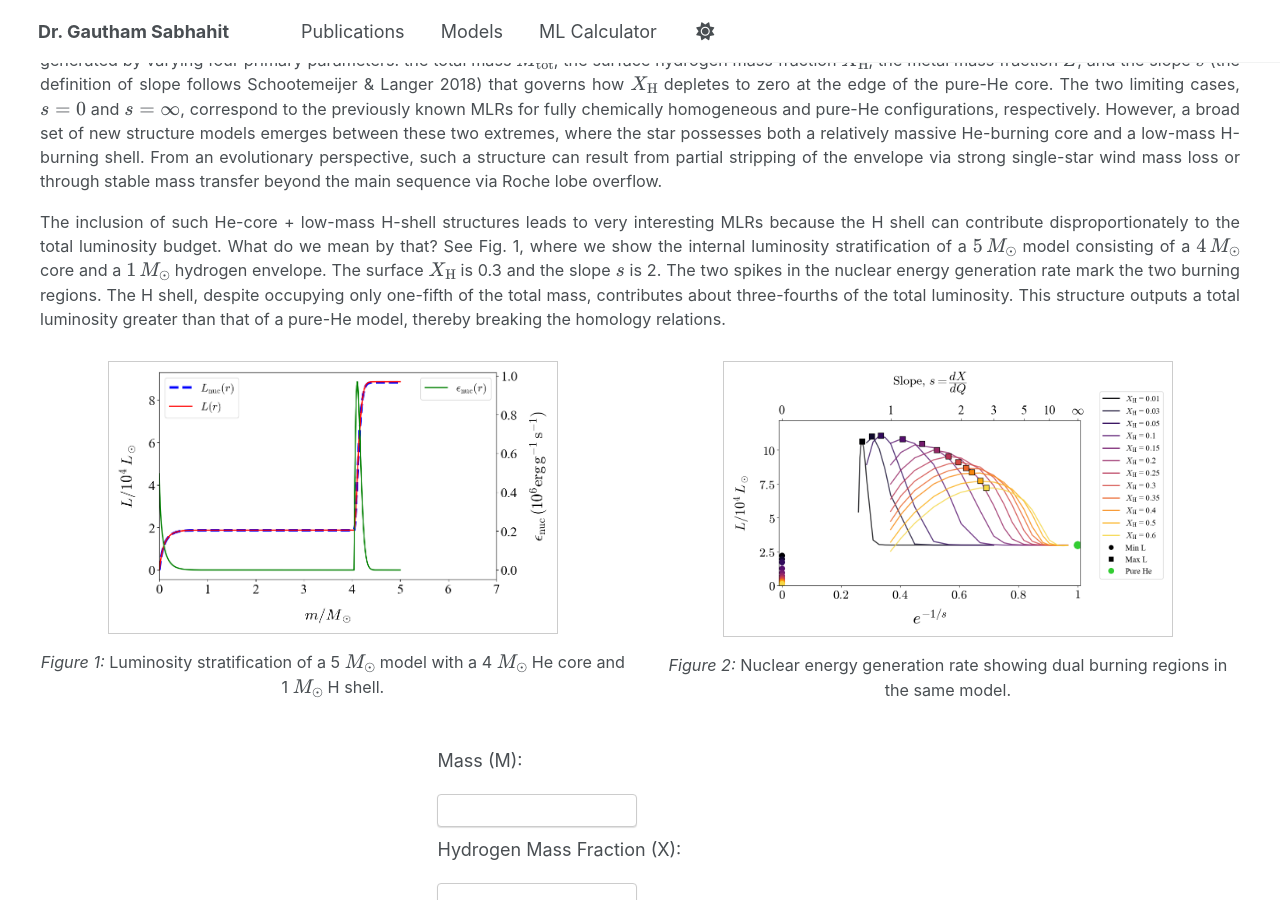
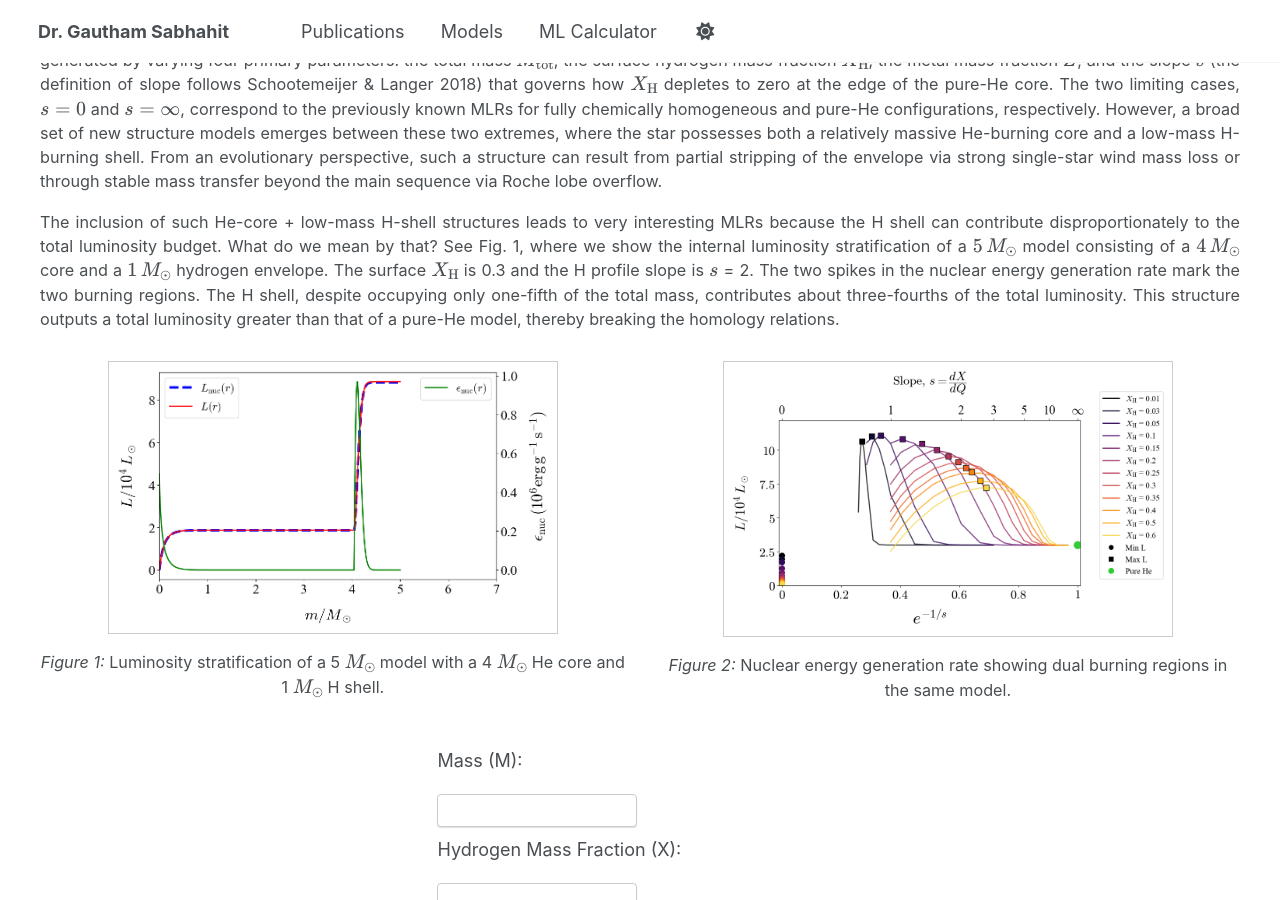
Before and after one commit to Mdot-com/mdot.com, a Jekyll site: the page built from ml-calculator.md, in a window 1280 px wide and 900 px high, scrolled down 339 px. Built offline with Jekyll 4.4.1, drawn with Linux system fonts in a browser that asks for light colours.

Commit message:
Update ml-calculator.md

```diff
--- a/ml-calculator.md
+++ b/ml-calculator.md
@@ -58,7 +58,7 @@ title: Mass-Luminosity Calculator
   <p><strong>How do we build on it?</strong></p>
 <p>In Sabhahit et al. (2025b), we construct a large grid of stellar structure models consisting of a pure-He core with an overlying hydrogen shell. The grid is generated by varying four primary parameters: the total mass \(M_\mathrm{tot}\), the surface hydrogen mass fraction \(X_\mathrm{H}\), the metal mass fraction \(Z\), and the slope \(s\) (the definition of slope follows Schootemeijer & Langer 2018) that governs how \(X_\mathrm{H}\) depletes to zero at the edge of the pure-He core. The two limiting cases, \(s = 0\) and \(s = \infty\), correspond to the previously known MLRs for fully chemically homogeneous and pure-He configurations, respectively. However, a broad set of new structure models emerges between these two extremes, where the star possesses both a relatively massive He-burning core and a low-mass H-burning shell. From an evolutionary perspective, such a structure can result from partial stripping of the envelope via strong single-star wind mass loss or through stable mass transfer beyond the main sequence via Roche lobe overflow.</p>
 
-<p>The inclusion of such He-core + low-mass H-shell structures leads to very interesting MLRs because the H shell can contribute disproportionately to the total luminosity budget. What do we mean by that? See Fig. 1, where we show the internal luminosity stratification of a \( 5 \, M_\odot \) model consisting of a \( 4 \, M_\odot \) core and a \( 1 \, M_\odot \) hydrogen envelope. The surface \(X_\mathrm{H}\) is 0.3 and the slope \(s\) is 2. The two spikes in the nuclear energy generation rate mark the two burning regions. The H shell, despite occupying only one-fifth of the total mass, contributes about three-fourths of the total luminosity. This structure outputs a total luminosity greater than that of a pure-He model, thereby breaking the homology relations.</p>
+<p>The inclusion of such He-core + low-mass H-shell structures leads to very interesting MLRs because the H shell can contribute disproportionately to the total luminosity budget. What do we mean by that? See Fig. 1, where we show the internal luminosity stratification of a \( 5 \, M_\odot \) model consisting of a \( 4 \, M_\odot \) core and a \( 1 \, M_\odot \) hydrogen envelope. The surface \(X_\mathrm{H}\) is 0.3 and the H profile slope is  \(s\) = 2. The two spikes in the nuclear energy generation rate mark the two burning regions. The H shell, despite occupying only one-fifth of the total mass, contributes about three-fourths of the total luminosity. This structure outputs a total luminosity greater than that of a pure-He model, thereby breaking the homology relations.</p>
 
 <div style="display: flex; justify-content: center; gap: 30px; margin: 30px 0;">
   <div style="text-align: center;">
```
